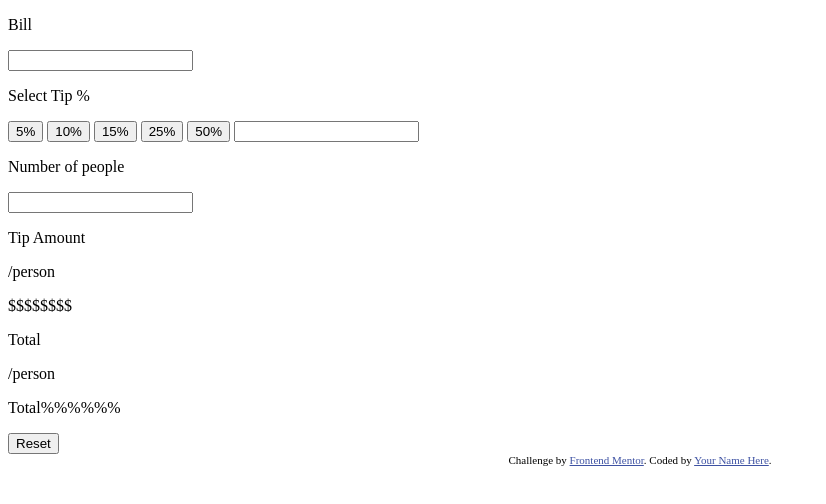
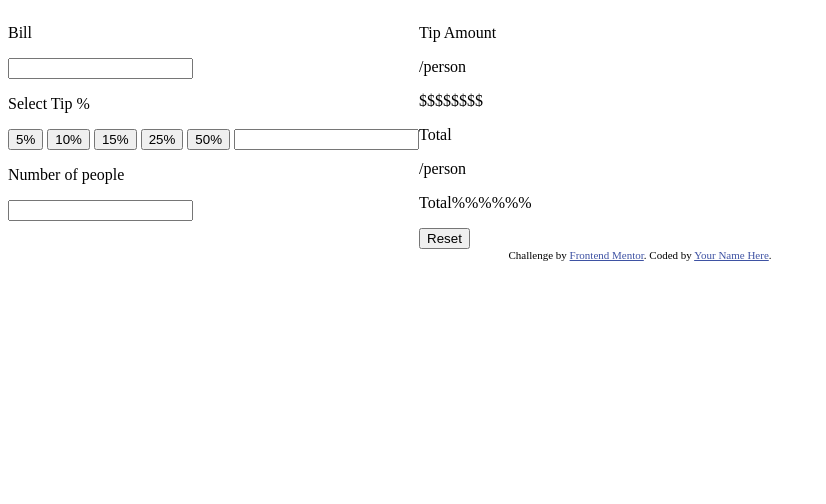
Before and after one commit to xarmatis/tip-calc, a plain HTML site: page tip-calculator-app-main/tip-calculator-app-main/index.html in a window 1280 px wide. Shown: the whole page, without its empty margins (0-826 px from the left). Drawn offline with Linux system fonts and the light colour scheme.

Commit message:
added styles.css and changed class names with spaces

```diff
--- a/tip-calculator-app-main/tip-calculator-app-main/index.html
+++ b/tip-calculator-app-main/tip-calculator-app-main/index.html
@@ -3,7 +3,7 @@
 <head>
   <meta charset="UTF-8">
   <meta name="viewport" content="width=device-width, initial-scale=1.0"> <!-- displays site properly based on user's device -->
-
+  <link rel="stylesheet" href="styles.css">
   <link rel="icon" type="image/png" sizes="32x32" href="./images/favicon-32x32.png">
 
   <title>Frontend Mentor | Tip calculator app</title>
--- /dev/null
+++ b/tip-calculator-app-main/tip-calculator-app-main/styles.css
@@ -0,0 +1,10 @@
+.container {
+    display: flex;
+    flex-direction: row;
+}
+
+
+.left {
+    display: flex;
+    flex-direction: column;
+}
```
